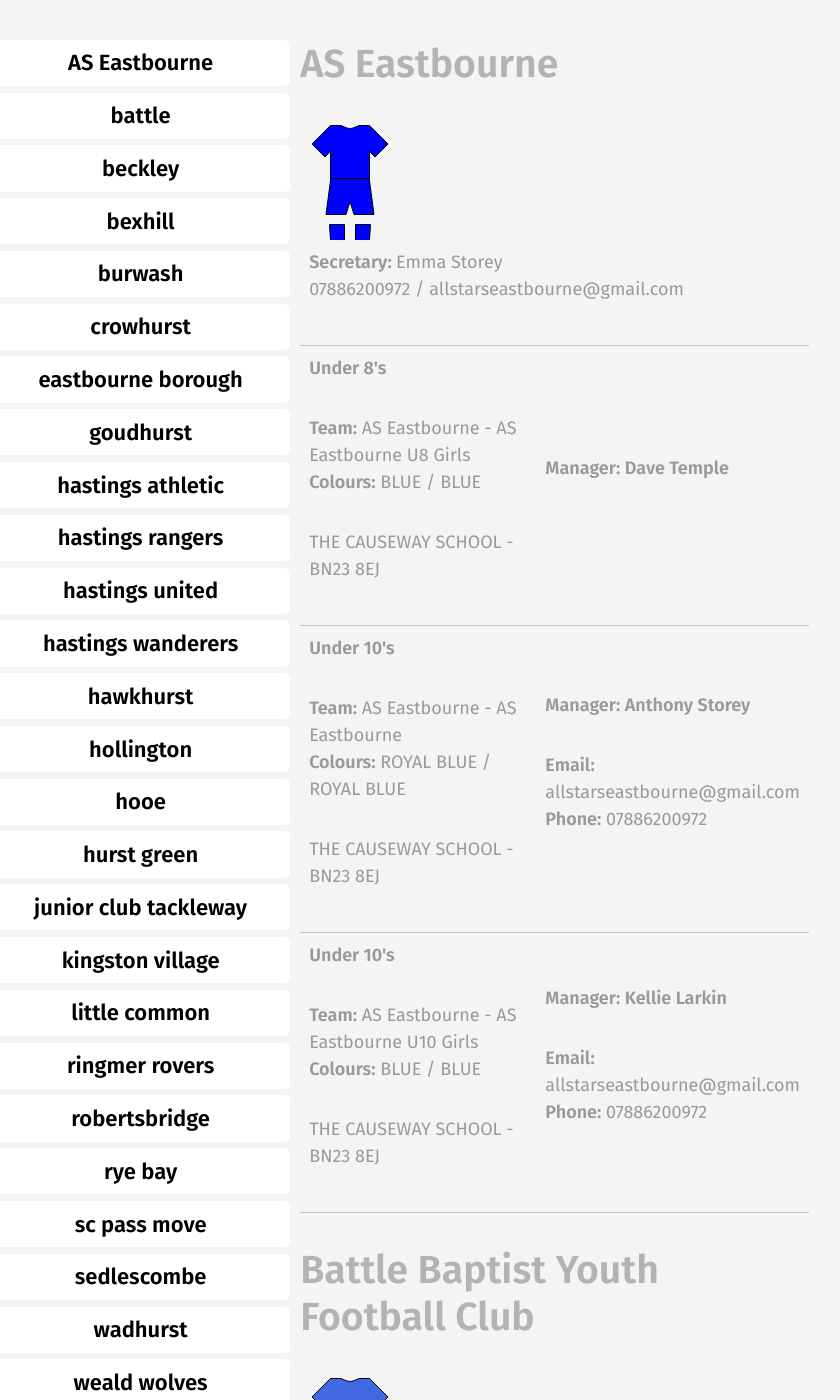
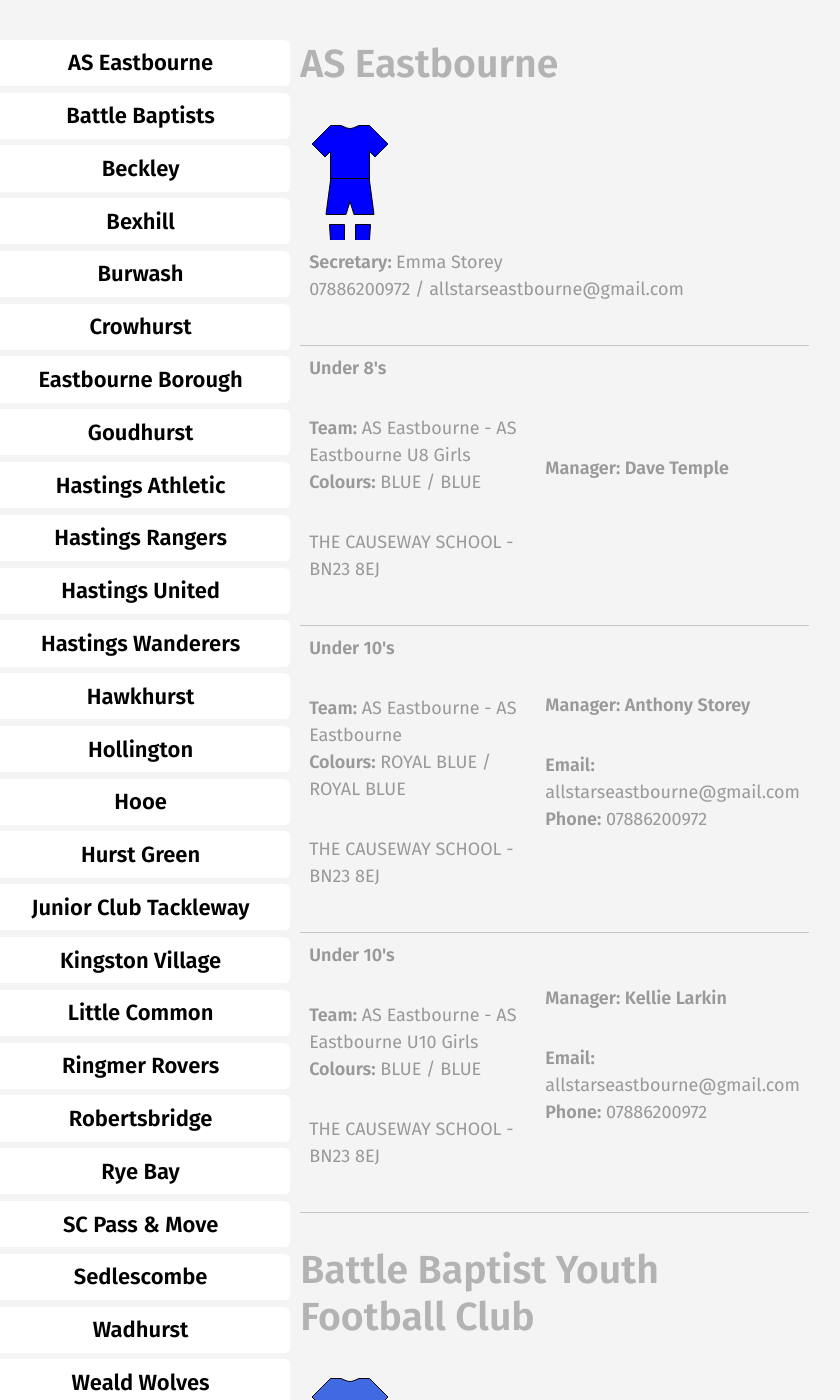
Before and after one commit to rotherleague/Rother, a Jekyll site: the page built from clubs.md, in a window 1280 px wide and 1400 px high, scrolled down 302 px. Shown: the whole window, without its empty margins (137-977 px from the left). Built offline with Jekyll 4.4.1, drawn with Linux system fonts in a browser that asks for light colours; some of the changed text lies outside the part shown.

Commit message:
Update menu.html

```diff
--- a/_includes/clubs/menu.html
+++ b/_includes/clubs/menu.html
@@ -1,32 +1,32 @@
 <ul data-spy="affix" data-offset-top="100" class="nav nav-pills nav-stacked title-case">
 <li><a href="#as-eastbourne">AS Eastbourne</a></li>
 
-<li><a href="#battle">battle</a></li>
-<li><a href="#beckley">beckley</a></li>
-<li><a href="#bexhill">bexhill</a></li>
-<li><a href="#burwash">burwash</a></li>
-<li><a href="#crowhurst">crowhurst</a></li>
-<li><a href="#eastbourne_borough">eastbourne borough</a></li>
-<li><a href="#goudhurst">goudhurst</a></li>
-<li><a href="#hastings_athletic">hastings athletic</a></li>
-<li><a href="#hastings_rangers">hastings rangers</a></li>
-<li><a href="#hastings_united">hastings united</a></li>
-<li><a href="#hastings_wanderers">hastings wanderers</a></li>
-<li><a href="#hawkhurst">hawkhurst</a></li>
-<li><a href="#hollington">hollington</a></li>
-<li><a href="#hooe">hooe</a></li>
-<li><a href="#hurst_green">hurst green</a></li>
+<li><a href="#battle">Battle Baptists</a></li>
+<li><a href="#beckley">Beckley</a></li>
+<li><a href="#bexhill">Bexhill</a></li>
+<li><a href="#burwash">Burwash</a></li>
+<li><a href="#crowhurst">Crowhurst</a></li>
+<li><a href="#eastbourne_borough">Eastbourne Borough</a></li>
+<li><a href="#goudhurst">Goudhurst</a></li>
+<li><a href="#hastings_athletic">Hastings Athletic</a></li>
+<li><a href="#hastings_rangers">Hastings Rangers</a></li>
+<li><a href="#hastings_united">Hastings United</a></li>
+<li><a href="#hastings_wanderers">Hastings Wanderers</a></li>
+<li><a href="#hawkhurst">Hawkhurst</a></li>
+<li><a href="#hollington">Hollington</a></li>
+<li><a href="#hooe">Hooe</a></li>
+<li><a href="#hurst_green">Hurst Green</a></li>
 
-<li><a href="#junior_club_tackleway">junior club tackleway</a></li>
-<li><a href="#kingston_village">kingston village</a></li>
-<li><a href="#little_common">little common</a></li>
-<li><a href="#ringmer_rovers">ringmer rovers</a></li>
-<li><a href="#robertsbridge">robertsbridge</a></li>
-<li><a href="#rye_bay">rye bay</a></li>
-<li><a href="#sc_pass_move">sc pass move</a></li>
-<li><a href="#sedlescombe">sedlescombe</a></li>
-<li><a href="#wadhurst">wadhurst</a></li>
-<li><a href="#weald_wolves">weald wolves</a></li>
-<li><a href="#westfield">westfield</a></li>
-<li><a href="#wittersham">wittersham</a></li>
+<li><a href="#junior_club_tackleway">Junior Club Tackleway</a></li>
+<li><a href="#kingston_village">Kingston Village</a></li>
+<li><a href="#little_common">Little Common</a></li>
+<li><a href="#ringmer_rovers">Ringmer Rovers</a></li>
+<li><a href="#robertsbridge">Robertsbridge</a></li>
+<li><a href="#rye_bay">Rye Bay</a></li>
+<li><a href="#sc_pass_move">SC Pass &amp; Move</a></li>
+<li><a href="#sedlescombe">Sedlescombe</a></li>
+<li><a href="#wadhurst">Wadhurst</a></li>
+<li><a href="#weald_wolves">Weald Wolves</a></li>
+<li><a href="#westfield">Westfield</a></li>
+<li><a href="#wittersham">Wittersham</a></li>
 </ul>
```
